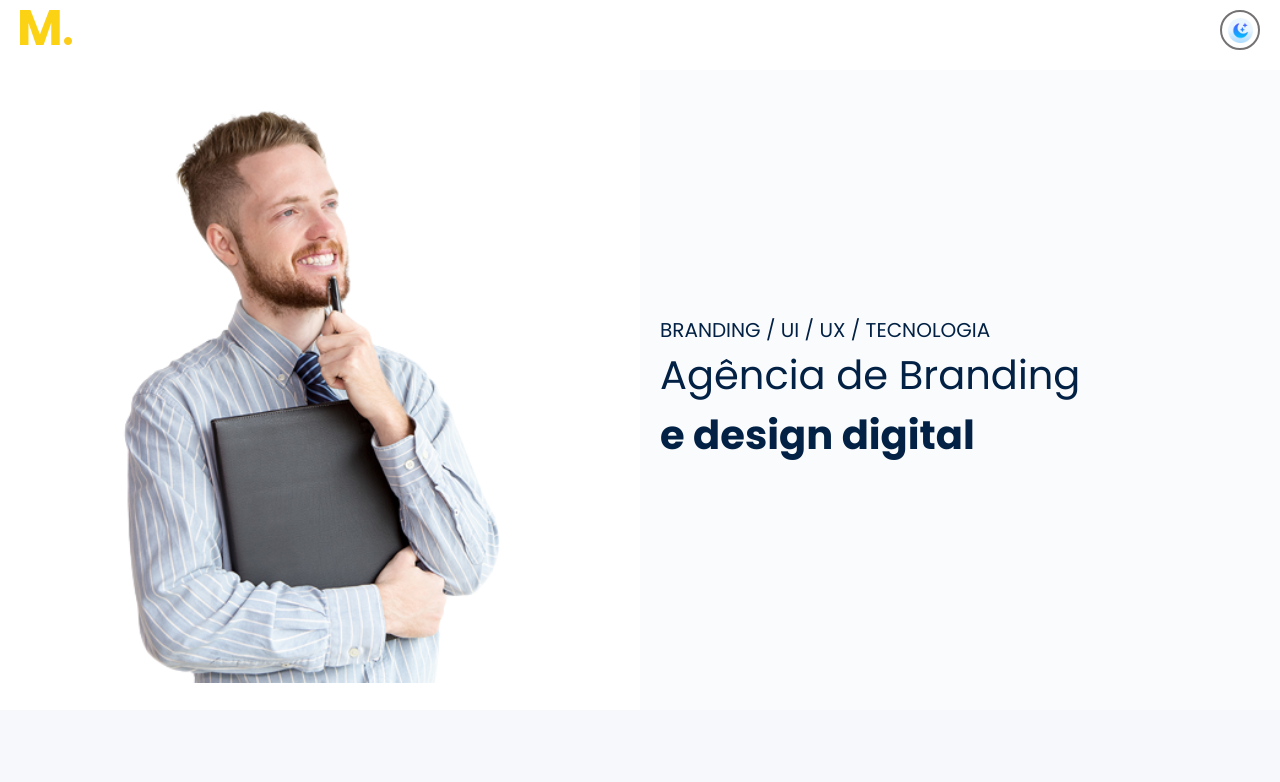
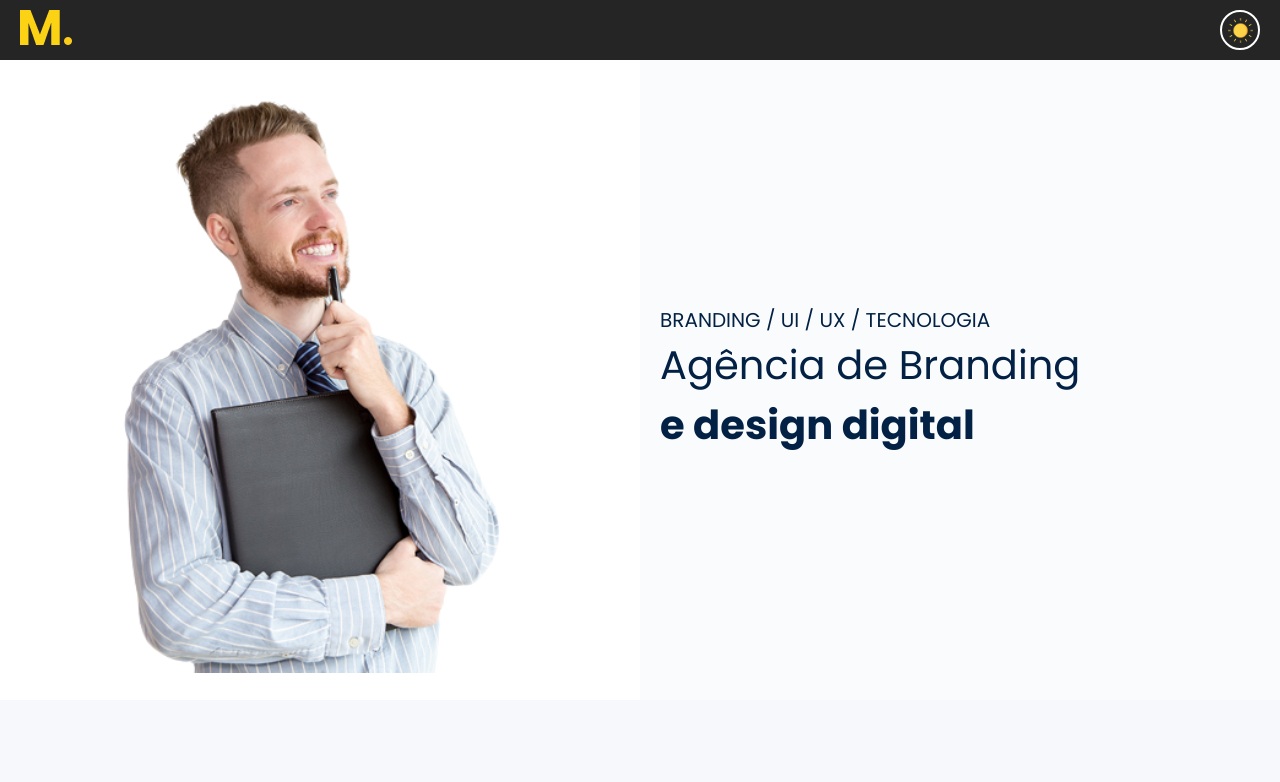
Before and after one commit to vanilo-ferreira/projeto-design, a React (Create React App) app: page / in a window 1280 px wide. Shown: the top 782 px of the page. Built offline with nearby package versions, Linux system fonts and the light colour scheme.

Commit message:
feat: estilizando o topo para o modo dark

```diff
--- a/src/componentes/Topo/index.jsx
+++ b/src/componentes/Topo/index.jsx
@@ -1,14 +1,15 @@
 import "./style.css";
 import logo from '../../assets/logo.png';
-import iconeLua from '../../assets/moon.png';
+//import iconeLua from '../../assets/moon.png';
+import iconeSol from '../../assets/sun.png';
 
 const Topo = () => {
 
     return (
-        <header className="topo">
+        <header className="topo-dark">
             <img src={logo} alt="logomarca" />
-            <button>
-                <img src={iconeLua} alt="icone" />
+            <button className="button-dark">
+                <img src={iconeSol} alt="icone" />
             </button>
         </header>
     )
--- a/src/componentes/Topo/style.css
+++ b/src/componentes/Topo/style.css
@@ -1,12 +1,18 @@
-.topo {
+.topo-light{
     background-color: #fff;
 }
+
+.topo-dark {
+    background-color: #252525;
+}
+
 
 header {
     display: flex;
     justify-content: space-between;
-    margin: 10px 20px;
+    padding: 10px 20px;
     min-height: 50px;
+    min-width: 100%;
 }
 
 header img {
@@ -20,7 +26,8 @@ button img {
 button {
     width: 40px;
     height: 40px;
-    border: 2px solid #747272;
+    border-style: solid;
+    border-width: 2px;
     border-radius: 50px;
     padding: 5px;
     display: flex;
@@ -28,3 +35,11 @@ button {
     justify-content: center;
     background-color: transparent;
 }
+
+.button-light {
+    border-color: #747272;
+}
+
+.button-dark {
+    border-color: #fff;
+}
```
